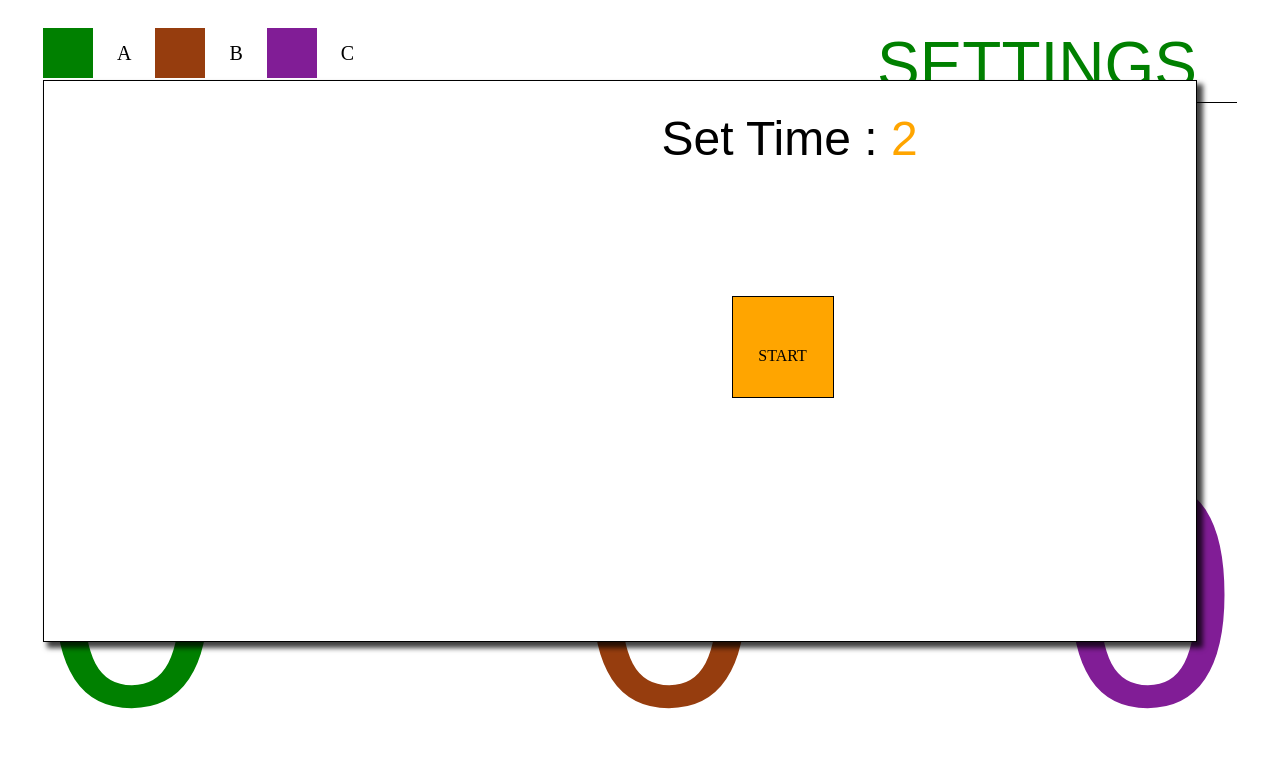
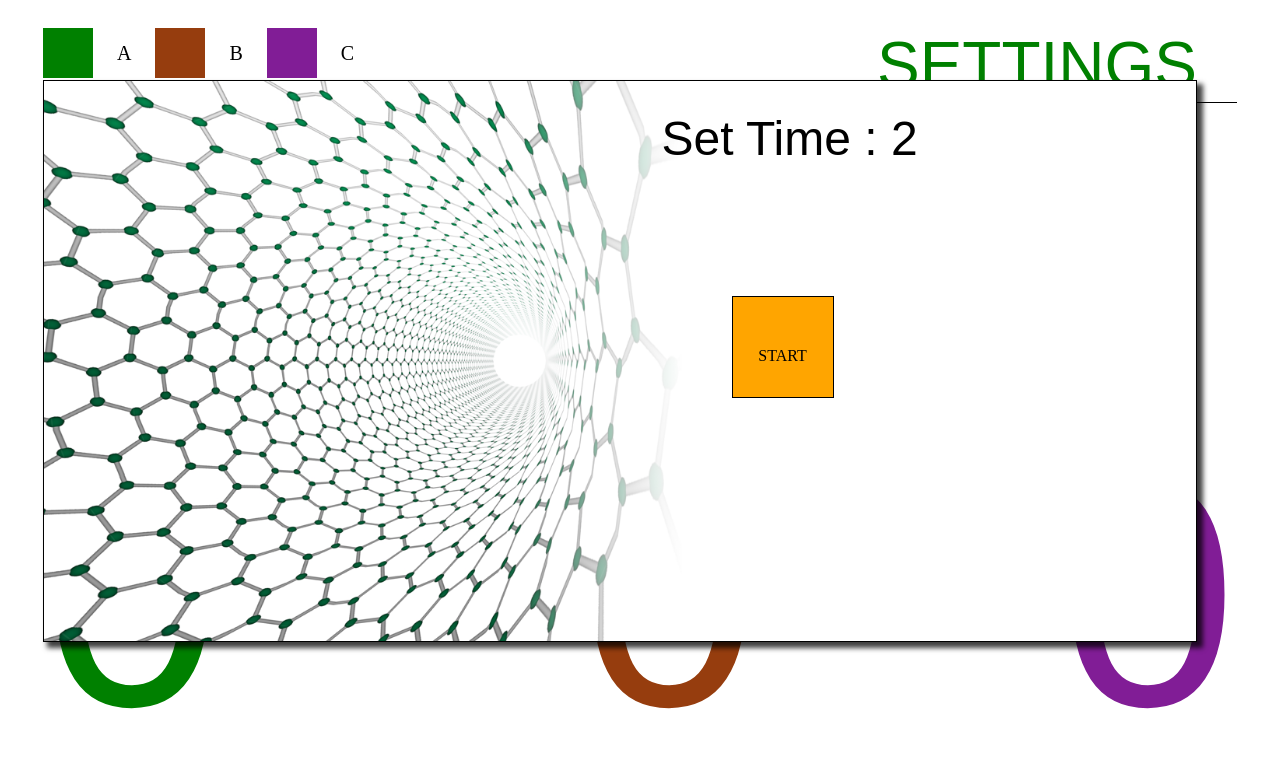
Before and after one commit to mark-arthur89/NanoTube-Pi, a plain HTML site: page index.html in a window 1280 px wide. Drawn offline with Linux system fonts and the light colour scheme.

Commit message:
Added BG image

```diff
--- a/index.html
+++ b/index.html
@@ -87,7 +87,7 @@
 		<div id="Settings-Screen">
 
 			<div class="left-block hidden">
-
+				<img src="web/Images/NanoTube-BG.png" height="100%"  alt="NanoTube">
 			</div>
 
 			<div class="right-block hidden">
--- a/web/Styles/main.css
+++ b/web/Styles/main.css
@@ -171,7 +171,7 @@ MODAL STYLE
 }
 
 #time {
-	color: orange;
+	color: black;
 	display: inline-block;
 }
 
```
Also changed, not shown: web/Images/NanoTube-BG.png (added), 1 other file.
